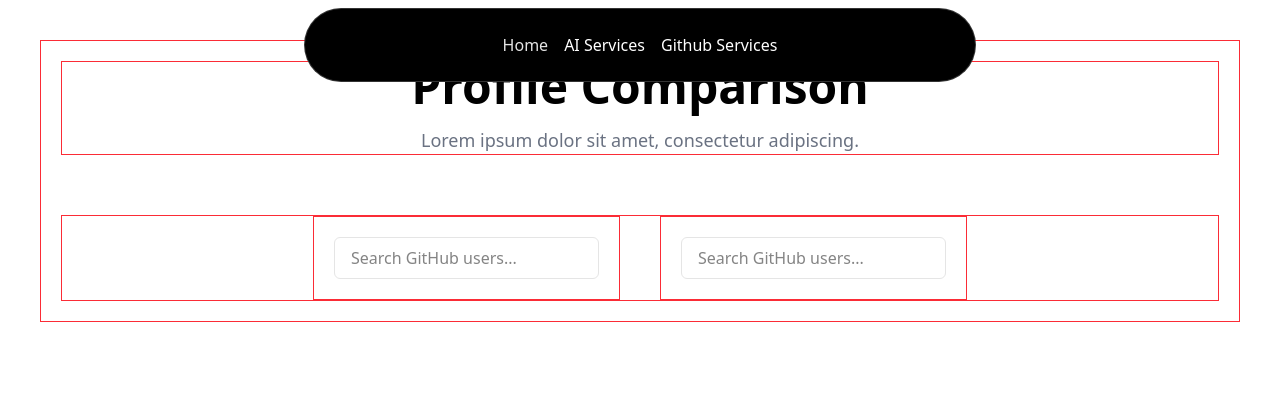
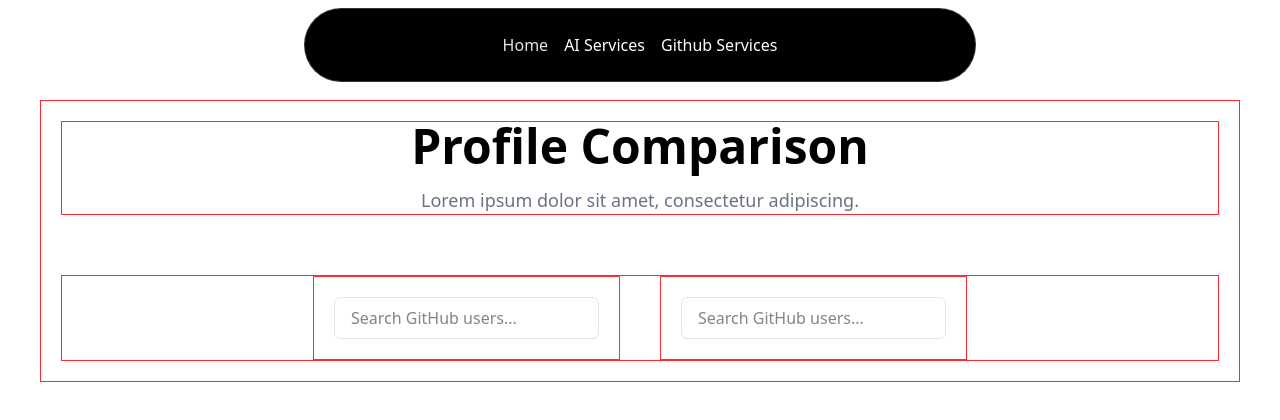
Before and after one commit to CMPT-276-SUMMER-2025/final-project-15-mountains, a Next.js app in the folder src/: page /profile_comparison in a window 1280 px wide. Shown: the top 420 px of the page. Built offline with nearby package versions, Linux system fonts and the light colour scheme.

Commit message:
Fix minor visual overlap error in the ProfileComparison page

```diff
--- a/src/app/profile_comparison/page.js
+++ b/src/app/profile_comparison/page.js
@@ -14,7 +14,7 @@ export default function ProfileComparison() {
     };
 
     return (
-        <div className="border border-red-500 m-10 p-5">
+        <div className="border border-red-500 m-10 p-5 mt-25">
             <ComparisonHeader />
 
             <div className="border border-red-500">
```
